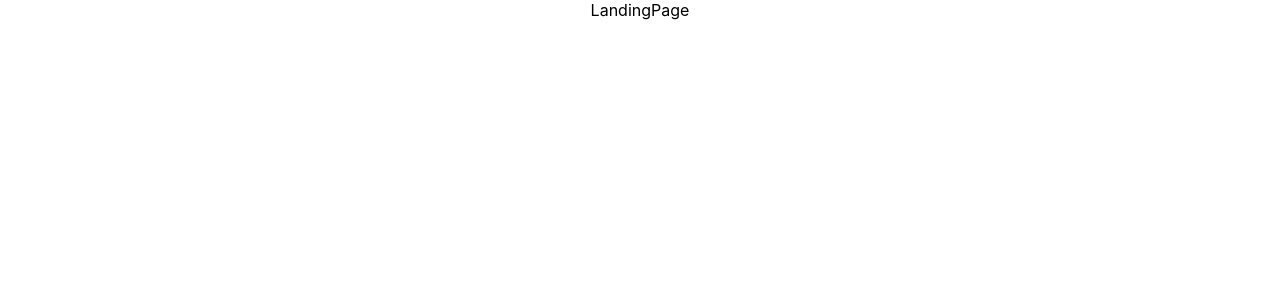
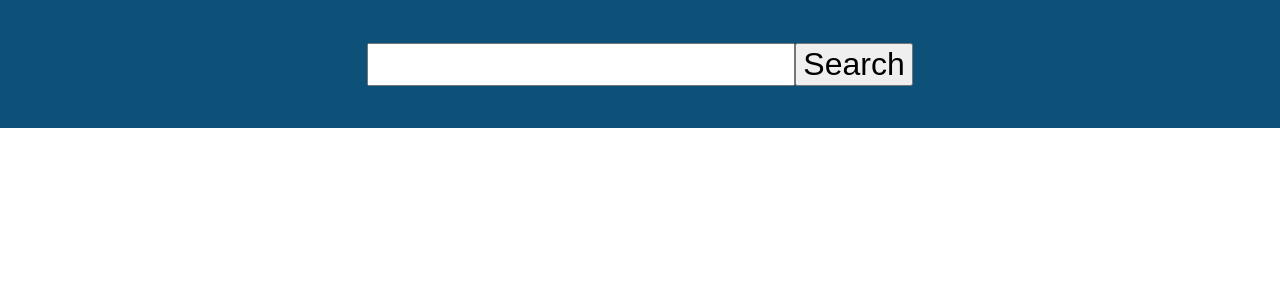
Before and after one commit to aidannairn/pb-tech-laptops, a React (Create React App) app in the folder client/: page / in a window 1280 px wide. Shown: the top 300 px of the page. Built offline with nearby package versions, Linux system fonts and the light colour scheme.

Commit message:
display products to be added

```diff
--- a/client/src/components/Header/Header.module.css
+++ b/client/src/components/Header/Header.module.css
@@ -0,0 +1,16 @@
+.headerContainer {
+  width: 100%;
+  height: 8em;
+  background-color: #0D5078;
+  display: flex;
+  justify-content: center;
+  align-items: center;
+}
+.headerContainer .inputs input {
+  font-size: 2em;
+}
+.headerContainer .inputs button {
+  font-size: 2em;
+}
+
+/*# sourceMappingURL=Header.module.css.map */
--- a/client/src/components/Header/Header.sass
+++ b/client/src/components/Header/Header.sass
@@ -0,0 +1,15 @@
+.headerContainer
+    width: 100%
+    height: 8em
+    background-color: #0D5078
+    display: flex
+    justify-content: center
+    align-items: center
+
+    .inputs
+
+        input
+            font-size: 2em
+
+        button
+            font-size: 2em
--- a/client/src/components/Header/Header.tsx
+++ b/client/src/components/Header/Header.tsx
@@ -1,9 +1,15 @@
-import React from 'react'
+import React from "react";
+import style from "./Header.module.css";
 
 const Header: React.FC = () => {
   return (
-    <div>Header</div>
-  )
-}
+    <div className={style.headerContainer}>
+      <div className={style.inputs}>
+        <input type="search"></input>
+        <button type="button">Search</button>
+      </div>
+    </div>
+  );
+};
 
-export default Header
+export default Header;
--- a/client/src/pages/LandingPage.tsx
+++ b/client/src/pages/LandingPage.tsx
@@ -1,8 +1,9 @@
 import React from 'react'
+import Header from '../components/Header/Header'
 
 const LandingPage: React.FC = () => {
   return (
-    <div>LandingPage</div>
+    <Header></Header>
   )
 }
 
```
Also changed, not shown: 2 other files (tests, documents, lock files or other folders).
